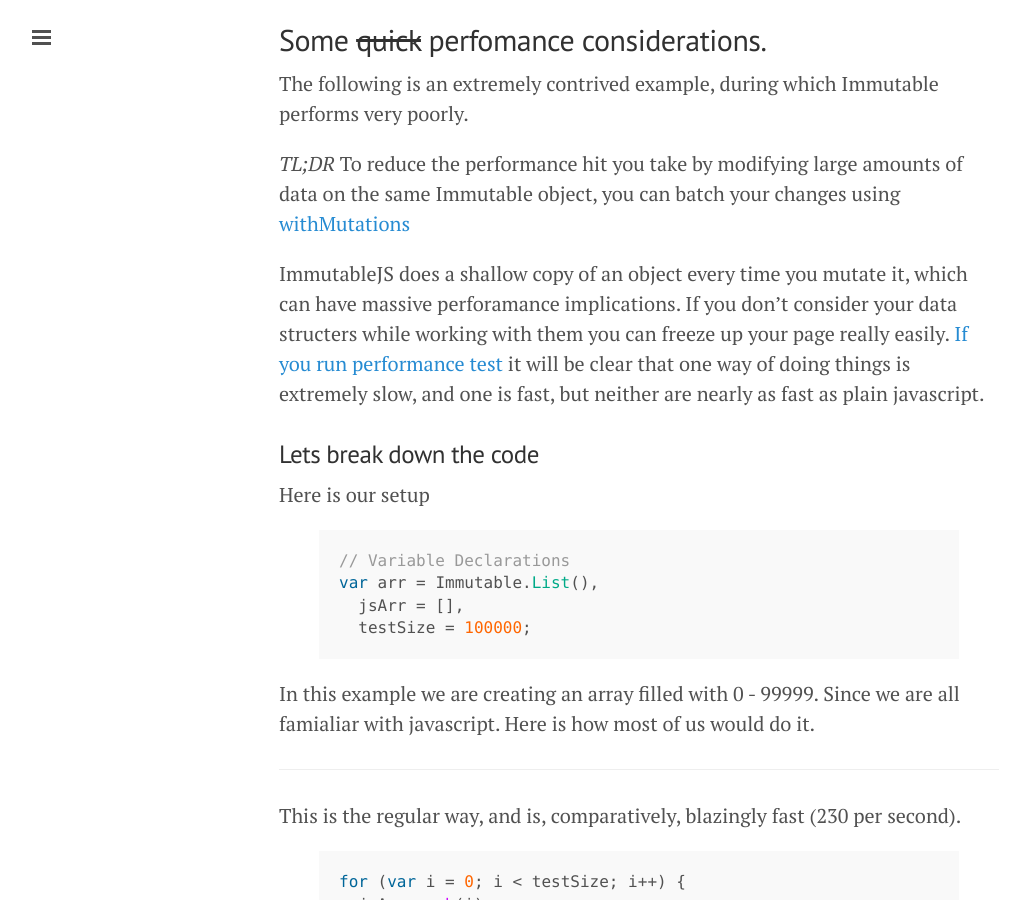
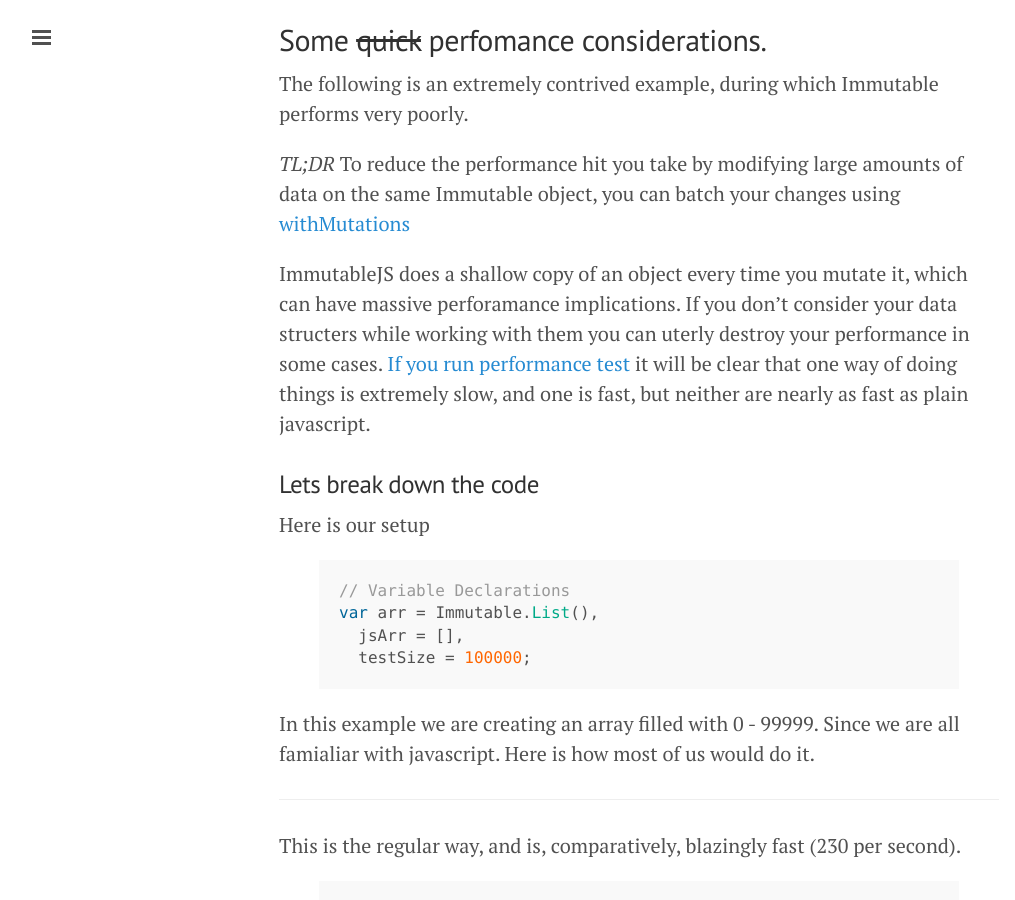
Before and after one commit to ericwooley/ericwooley.github.io, a Jekyll site: the page built from _posts/2015-04-01-using-immutablejs.markdown, in a window 1280 px wide and 900 px high, scrolled down 9044 px. Shown: the whole window, without its empty margins (1-1016 px from the left). Built offline with Jekyll 4.4.1, drawn with Linux system fonts in a browser that asks for light colours; Markdown is read by kramdown in place of the engine named in the settings; some of the changed text lies outside the part shown.

Commit message:
updated wording

```diff
--- a/_posts/2015-04-01-using-immutablejs.markdown
+++ b/_posts/2015-04-01-using-immutablejs.markdown
@@ -56,7 +56,7 @@ to make a correction. Feel free to make a pull request or [@ericwooley](https://
   Equivalent to a regular javascript object and can be used in similar places, the disadvantage is that you need to use getters and setters.
   You can iterate over these, but the order is not guaranteed.
 
-  An alternative to this is a Record, which you don't need to use getters for.
+  An alternative to this is a [Record](#Record), which you don't need to use getters for.
 
 Example Usage
 {% highlight javascript %}
@@ -323,7 +323,7 @@ The following is an extremely contrived example, during which Immutable performs
 [withMutations](http://facebook.github.io/immutable-js/docs/#/Map/withMutations)
 
 ImmutableJS does a shallow copy of an object every time you mutate it, which can have massive perforamance implications.
-If you don't consider your data structers while working with them you can freeze up your page really easily.
+If you don't consider your data structers while working with them you can uterly destroy your performance in some cases.
 [If you run performance test](http://jsperf.com/with-out-mutatable/2) it will be clear that one way of doing things is
 extremely slow, and one is fast, but neither are nearly as fast as plain javascript.
 
```
